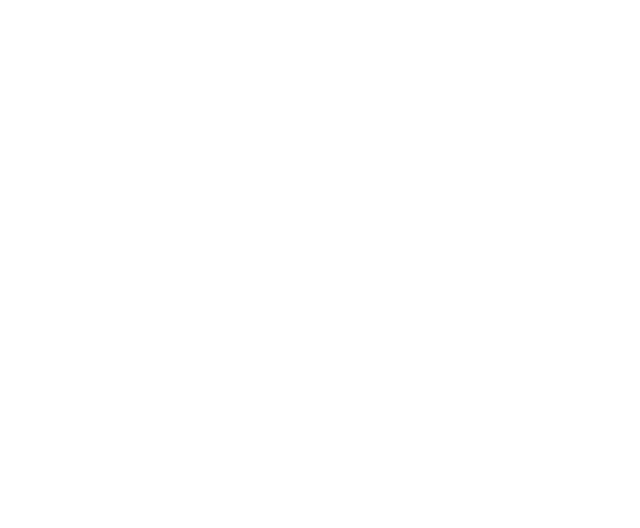
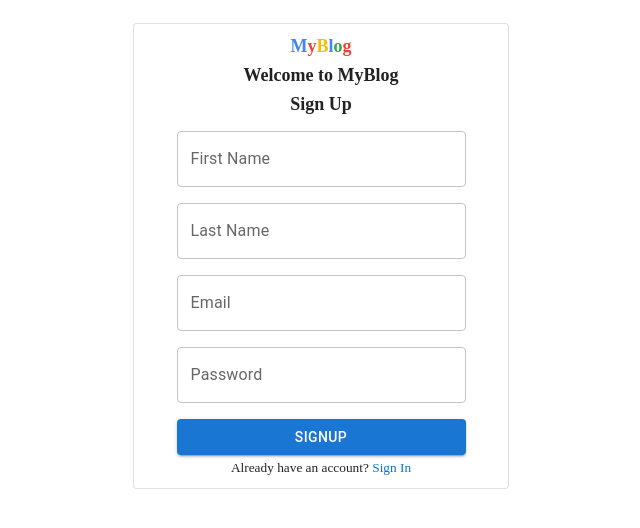
Before and after one commit to IrannaM/my-blog, a React (Create React App) app in the folder client/: page /register in a window 1280 px wide. Before the commit this address had no page. Shown: the top 528 px of the page, without its empty margins (319-959 px from the left). Built offline with nearby package versions, Linux system fonts and the light colour scheme.

Commit message:
Registation Page implementation  done

```diff
--- a/client/package.json
+++ b/client/package.json
@@ -9,12 +9,15 @@
     "@mui/joy": "^5.0.0-beta.51",
     "@mui/material": "^6.2.1",
     "@mui/styled-engine-sc": "^6.2.0",
+    "@testing-library/jest-dom": "^5.17.0",
+    "@testing-library/react": "^16.2.0",
     "axios": "^1.7.9",
     "cra-template": "1.2.0",
     "react": "^19.0.0",
     "react-dom": "^19.0.0",
+    "react-hook-form": "^7.54.2",
     "react-redux": "^9.2.0",
-    "react-router-dom": "^7.0.2",
+    "react-router-dom": "^7.1.2",
     "react-scripts": "5.0.1",
     "redux": "^5.0.1",
     "redux-thunk": "^3.1.0",
--- a/client/src/App.js
+++ b/client/src/App.js
@@ -13,6 +13,7 @@
 
 const ViewAllBlog = React.lazy(() => import('./components/dashboard/viewAllBlog'));
 const DuplicateLogin = React.lazy(() => import('./components/duplicateLogin'));
+const RegisterPage = React.lazy(()=> import('./components/registerPage'));
 
 
 function App() {
@@ -29,6 +30,7 @@
           {/* <Route path="/" exact element={<Login />} /> */}
           <Route path="/" exact element={<DuplicateLogin />} />
           <Route path="/view" element={<ViewAllBlog />}></Route>
+          <Route path="/register" exact element={<RegisterPage />} />
       </Routes>
     </BrowserRouter>
     </Suspense>
--- a/client/src/components/duplicateLogin.js
+++ b/client/src/components/duplicateLogin.js
@@ -2,8 +2,9 @@
 import { useDispatch, useSelector } from 'react-redux';
 import {Card , Button , TextField , Grid} from '@mui/material';
 import SnackbarDialog from './dashboard/SnackbarDialog.js';
-import { useNavigate } from 'react-router-dom';
+import { useNavigate , Link } from 'react-router-dom';
 import userLoginDetails from './controller/userdetails.js';
+import ForgetPassword from './forgetPassword.js';
 
 
 const DuplicateLogin =() =>{
@@ -14,6 +15,7 @@
     const navigate =useNavigate();
     const dispatch = useDispatch();
     const data = useSelector(state => state.blog);
+    const [forgetPasswordPopup , SetforgetPasswordPopUp] = useState(false);
 
     useEffect(() => {
         // console.log("in use Effect data login page==>" , data )
@@ -70,6 +72,16 @@
         setSnackBarOpen(data);
         setSnackBarMsg('');
       });
+
+    const handleForgetPasswordOpen = () =>{
+        console.log("in Open Login page")
+        SetforgetPasswordPopUp(true)
+    }
+
+    const handleClosePopUp = useCallback((data) =>{
+        console.log("in data :: ", data )
+        SetforgetPasswordPopUp(data)
+    },[forgetPasswordPopup])
     return(
         // <div className="login">
         //     {snackBarOpen && <SnackbarDialog open={snackBarOpen} message={snackBarMsg} close={handleClose} />}
@@ -188,9 +200,10 @@
         //         </Grid>
         //     </Card>
         // </div>
-        <Grid sx={{display:'flex' , height :'45vw' , fontFamily:'auto'}}>
+        <Grid sx={{display:'flex' , height :'40vw'}}>
             {snackBarOpen && <SnackbarDialog open={snackBarOpen} message={snackBarMsg} close={handleClose} />}
-            <Card variant="outlined" sx={{ maxWidth: 350 , m :'auto' , p :'12px' }}  >
+            {/* {forgetPasswordPopup && <ForgetPassword open_pop={forgetPasswordPopup} handleClose ={handleClosePopUp} /> } */}
+            <Card variant="outlined" sx={{ maxWidth: 350 , m :'auto' , p :'12px' , fontFamily:'auto' }}  >
                 <Grid sx={{ display:'flex' , justifyContent:"center"}} container spacing={2}>
                     <Grid sx={{justifyItems:'center' , fontSize : 18 }} item xs={10} md={10}>
                         <Grid >
@@ -213,7 +226,7 @@
                             type="email"
                             label="Email"
                             placeholder="abc@gmail.com"
-                            margin="normal"
+                            // margin="normal"
                             required
                             fullWidth
                             value={email}
@@ -233,8 +246,12 @@
                             value={password}
                             onChange={handleChangePassword}
                         />
+                        {/* <Grid onClick={handleForgetPasswordOpen} sx={{ display:'flex' , justifyContent:"end" , cursor :'pointer'}} >
+                            <span style={{fontSize :'smaller' , color: '#0476D0'}}> Forget Password? </span>
+                        </Grid> */}
+                        {/* <Link style={{fontSize :'smaller' , textDecoration: 'none'}} to = "/forget-password"> Forget Password?</Link> */}
                     </Grid>
-                    <Grid sx={{pb:2}} item xs={10} md={10}>
+                    <Grid item xs={10} md={10}>
                         <Button
                             type="submit"
                             fullWidth
@@ -245,6 +262,10 @@
                             SignIn
                         </Button>
                     </Grid>
+                    <Grid item xs={10} md={10} sx={{pt:'5px !important' , fontSize :'smaller', textAlign :'center'}}>
+                        <span >Don't have an account?</span>
+                        <Link style ={{textDecoration:'none' , color :'#0476D0' }} to = "/register"> Sign Up</Link>
+                    </Grid>
                 </Grid>
             </Card>
         </Grid>
--- /dev/null
+++ b/client/src/components/forgetPassword.js
@@ -0,0 +1,42 @@
+import * as React from 'react';
+import { Grid , Button , TextField , Dialog ,DialogActions ,DialogContent ,DialogContentText ,DialogTitle }  from '@mui/material';
+
+export default function ForgetPassword({open_pop , handleClose}) {
+    console.log("in popUp ", open_pop)
+    const open_pop_condition = open_pop;
+
+  const handleCloseButton = () => {
+    handleClose(false);
+  };
+
+  return (
+    <Dialog
+        open={open_pop}
+        // onClose={handleClose}
+    >
+        <DialogTitle sx={{textAlign:'center'}}>
+            <strong><span> Forget Password </span></strong>
+        </DialogTitle>
+        <DialogContent sx={{textAlign:'center'}}>
+        <DialogContentText >
+            Please enter valide email address
+        </DialogContentText>
+        <TextField
+            autoFocus
+            required
+            margin="dense"
+            id="name"
+            name="email"
+            placeholder='abc@gmail.com'
+            label="Email Address"
+            type="email"
+            variant="standard"
+        />
+        </DialogContent>
+        <DialogActions sx={{display :'flex', justifyContent:'center'}} >
+        <Button onClick={handleCloseButton}>Cancel</Button>
+        <Button type="submit">Save</Button>
+        </DialogActions>
+    </Dialog>
+  );
+}
--- /dev/null
+++ b/client/src/components/registerPage.js
@@ -0,0 +1,156 @@
+import { TextField , Grid, Button , Card } from "@mui/material"
+import { useState } from "react"
+import { useForm } from "react-hook-form";
+import { useNavigate , Link } from 'react-router-dom';
+
+const AppForm =()=>{
+    const navigate =useNavigate();
+    // const [formData, setFormData] = useState({
+    //     firstName: '',
+    //     lastName: '',
+    //     email: '',
+    //     password: ''
+    // });
+
+    // const handleChange = (e) => {
+    //     const { name, value } = e.target;
+    //     setFormData({
+    //         ...formData,
+    //         [name]: value
+    //     });
+    // };
+
+    // const handleSubmit = (e) => {
+    //     e.preventDefault();
+    //     console.log(formData);
+    // };
+
+    const { register, handleSubmit, formState: { errors } } = useForm();
+
+    const onSubmit = data => {
+        console.log(data);
+    };
+    return (
+        <Grid sx={{display:'flex' , height :'40vw' , }}>
+        <Card variant="outlined" sx={{ maxWidth: 350 , m :'auto' , p :'12px' , fontFamily:'auto' }}  >
+            <Grid sx={{ display:'flex' , justifyContent:"center"}}  container spacing={2}>
+                <Grid sx={{justifyItems:'center' , fontSize : 18 }} item xs={10} md={10}>
+                    <Grid >
+                        <strong>
+                            <span style={{ color: "#4285F4" }}>M</span>
+                            <span style={{ color: "#EA4335" }}>y</span>
+                            <span style={{ color: "#FBBC05" }}>B</span>
+                            <span style={{ color: "#4285F4" }}>l</span>
+                            <span style={{ color: "#34A853" }}>o</span>
+                            <span style={{ color: "#EA4335" }}>g</span>
+                        </strong>
+                    </Grid>
+                    <Grid sx={{p:1}}><strong>Welcome to MyBlog</strong></Grid>
+                    <Grid ><strong><span> Sign Up </span></strong></Grid>
+                </Grid>
+                <Grid item xs={10} md={10} sx={{ display:'flex' , justifyContent:"center"}}>
+                    {/* <TextField
+                        fullWidth
+                        label ='First Name'
+                        name="firstName"
+                        value={formData.firstName}
+                        onChange={handleChange}
+                        required
+                    /> */}
+                    <TextField
+                        fullWidth
+                        label="First Name"
+                        {...register('firstName', { required: 'First name is required' })}
+                        error={!!errors.firstName}
+                        helperText={errors.firstName?.message}
+                    />
+                </Grid>
+                <Grid item xs={10} md={10} sx={{ display:'flex' , justifyContent:"center"}}>
+                    {/* <TextField
+                        fullWidth
+                        label ='Last Name'
+                        name="lastName"
+                        value={formData.lastName}
+                        onChange={handleChange}
+                        required
+                    /> */}
+                    <TextField
+                        fullWidth
+                        label="Last Name"
+                        {...register('lastName', { required: 'Last name is required' })}
+                        error={!!errors.lastName}
+                        helperText={errors.lastName?.message}
+                    />
+                </Grid>
+                <Grid item xs={10} md={10} sx={{ display:'flex' , justifyContent:"center"}}>
+                    {/* <TextField
+                        fullWidth
+                        label ='Email'
+                        name='email'
+                        value={formData.email}
+                        onChange={handleChange}
+                        required
+                    /> */}
+                    <TextField
+                        fullWidth
+                        label="Email"
+                        type="email"
+                        placeholder="abc@gmail.com"
+                        {...register('email', { required: 'Email is required' })}
+                        error={!!errors.email}
+                        helperText={errors.email?.message}
+                    />
+                </Grid>
+                <Grid item xs={10} md={10} sx={{ display:'flex' , justifyContent:"center"}}>
+                    {/* <TextField
+                        fullWidth
+                        label ='Password'
+                        name='password'
+                        value={formData.password}
+                        onChange={handleChange}
+                        required
+                    /> */}
+                    <TextField
+                        fullWidth
+                        label="Password"
+                        type="password"
+                        placeholder="********"
+                        {...register('password', { required: 'Password is required' })}
+                        error={!!errors.password}
+                        helperText={errors.password?.message}
+                    />
+                </Grid>
+                {/* <Grid  sx={{ display:'flex' , justifyContent:'space-between'}} item xs={8} md={8} >
+                    <Button
+                        variant="contained"
+                        size="medium"
+                        color="primary"
+                        onClick={handleSubmit(onSubmit)} >SignUp</Button>
+                    <Button
+                        variant="contained"
+                        size="medium"
+                        color="secondary"
+                        onClick={()=> navigate('/')}
+                    >
+                            Cancel
+                    </Button>
+                </Grid> */}
+                <Grid sx={{ display:'flex' , justifyContent:'space-between'}} item xs={10} md={10}>
+                    <Button
+                        fullWidth
+                        variant="contained"
+                        size="medium"
+                        color="primary"
+                        onClick={handleSubmit(onSubmit)} >SignUp</Button>
+                </Grid>
+                <Grid item xs={10} md={10} sx={{pt:'5px !important' , fontSize :'smaller', textAlign :'center' }}>
+                    <span >Already have an account?</span>
+                    <Link style ={{textDecoration:'none' , color :'#0476D0'}} to = "/"> Sign In</Link>
+                </Grid>
+            </Grid>
+        </Card>
+        </Grid>
+    )
+}
+
+export default AppForm;
--- a/client/src/index.css
+++ b/client/src/index.css
@@ -11,3 +11,7 @@
   font-family: source-code-pro, Menlo, Monaco, Consolas, 'Courier New',
     monospace;
 }
+
+.css-10d30g3-MuiPaper-root-MuiDialog-paper {
+  min-width: 400px;
+}
```
